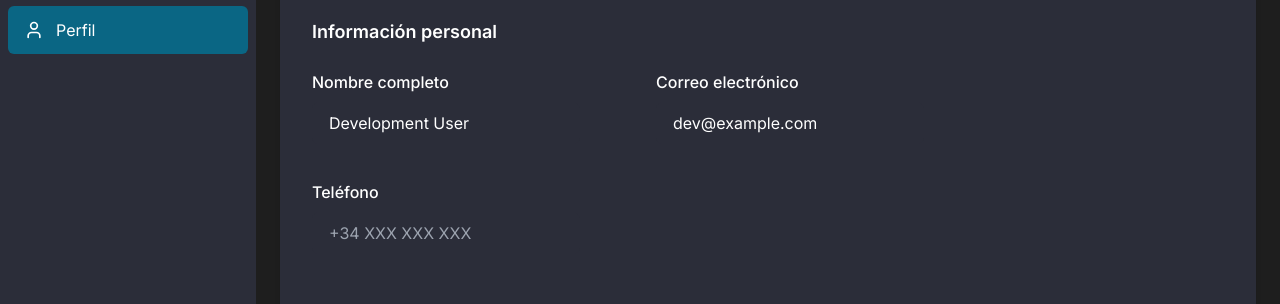
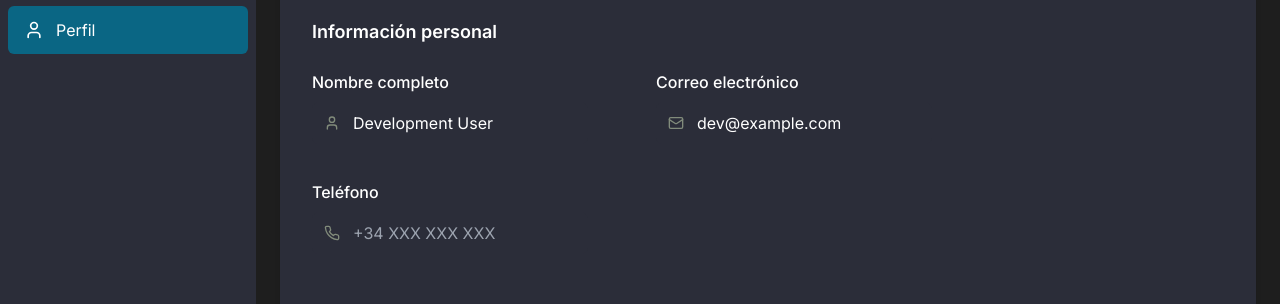
Before and after one commit to UCO-Proyecto-grado/knee-rehab-app-front, a React (Vite) app: page /perfil in a window 1280 px wide. Shown: the part 334-638 px from the top of the page. Built offline with nearby package versions, Linux system fonts and the light colour scheme.

Commit message:
Organizando configuraciones globales de lint.

```diff
--- a/package.json
+++ b/package.json
@@ -21,7 +21,7 @@
     "@types/jest": "^29.5.14",
     "@types/react": "^19.0.10",
     "@types/react-dom": "^19.0.4",
-    "@vitejs/plugin-react": "^4.3.1",
+    "@vitejs/plugin-react-swc": "^3.8.0",
     "autoprefixer": "^10.4.18",
     "eslint": "^9.22.0",
     "eslint-plugin-react-hooks": "^5.2.0",
--- /dev/null
+++ b/postcss.config.cjs
@@ -0,0 +1,6 @@
+const tailwindcss = require('tailwindcss');
+const autoprefixer = require('autoprefixer');
+
+module.exports = {
+  plugins: [tailwindcss, autoprefixer],
+};
--- a/src/components/Button.tsx
+++ b/src/components/Button.tsx
@@ -4,6 +4,7 @@ interface ButtonProps {
   children: React.ReactNode;
   type?: 'button' | 'submit' | 'reset';
   variant?: 'primary' | 'secondary' | 'outline' | 'danger';
+  size?: 'sm' | 'md' | 'lg';
   className?: string;
   onClick?: () => void;
   disabled?: boolean;
--- a/src/components/Input.tsx
+++ b/src/components/Input.tsx
@@ -1,15 +1,19 @@
-import React, { forwardRef } from 'react';
+import React, { forwardRef, ReactNode } from 'react';
 
 interface InputProps extends React.InputHTMLAttributes<HTMLInputElement> {
   label?: string;
   error?: string;
   fullWidth?: boolean;
+  icon?: ReactNode;
 }
 
 const Input = forwardRef<HTMLInputElement, InputProps>(
-  ({ label, error, fullWidth = true, className = '', ...props }, ref) => {
+  ({ label, error, fullWidth = true, icon, className = '', ...props }, ref) => {
     const widthClass = fullWidth ? 'w-full' : '';
-    const errorClass = error ? 'border-functional-coral focus:border-functional-coral focus:ring-functional-coral' : 'border-background-dark focus:border-functional-blue-light focus:ring-functional-blue-light';
+    const errorClass = error
+      ? 'border-functional-coral focus:border-functional-coral focus:ring-functional-coral'
+      : 'border-background-dark focus:border-functional-blue-light focus:ring-functional-blue-light';
+    const paddingLeftClass = icon ? 'pl-10' : 'px-4';
 
     return (
       <div className={`mb-4 ${widthClass}`}>
@@ -18,12 +22,21 @@ const Input = forwardRef<HTMLInputElement, InputProps>(
             {label}
           </label>
         )}
-        <input
-          ref={ref}
-          className={`bg-background-dark text-typography-secondary rounded-md py-2 px-4 border focus:outline-none focus:ring-1 transition-all duration-200 ${errorClass} ${className}`}
-          {...props}
-        />
-        {error && <p className="mt-1 text-functional-coral text-sm">{error}</p>}
+        <div className="relative">
+          {icon && (
+            <span className="absolute left-3 top-1/2 transform -translate-y-1/2 text-neutral-secondary">
+              {icon}
+            </span>
+          )}
+          <input
+            ref={ref}
+            className={`bg-background-dark text-typography-secondary rounded-md py-2 ${paddingLeftClass} border focus:outline-none focus:ring-1 transition-all duration-200 ${errorClass} ${className}`}
+            {...props}
+          />
+        </div>
+        {error && (
+          <p className="mt-1 text-functional-coral text-sm">{error}</p>
+        )}
       </div>
     );
   }
--- a/src/components/ProtectedRoute.tsx
+++ b/src/components/ProtectedRoute.tsx
@@ -1,8 +1,9 @@
 import { Navigate } from 'react-router-dom';
 import { useAuth } from '../context/AuthContext';
+import { ReactNode } from 'react';
 
 interface ProtectedRouteProps {
-  children: JSX.Element;
+  children: ReactNode;
 }
 
 const ProtectedRoute: React.FC<ProtectedRouteProps> = ({ children }) => {
--- a/src/context/AuthContext.tsx
+++ b/src/context/AuthContext.tsx
@@ -41,8 +41,7 @@ export const AuthProvider: React.FC<{ children: React.ReactNode }> = ({ children
     }
     setIsLoading(false);
   }, []);
-
-  const login = async (email: string, password: string) => {
+  const login = async (email: string, _password: string) => {
     setIsLoading(true);
     try {
       await new Promise((resolve) => setTimeout(resolve, 1000));
@@ -61,7 +60,7 @@ export const AuthProvider: React.FC<{ children: React.ReactNode }> = ({ children
     }
   };
 
-  const register = async (email: string, password: string, name: string) => {
+  const register = async (email: string, _password: string, name: string) => {
     setIsLoading(true);
     try {
       await new Promise((resolve) => setTimeout(resolve, 1000));
--- a/src/pages/DashboardPage.tsx
+++ b/src/pages/DashboardPage.tsx
@@ -6,7 +6,7 @@ import Button from '../components/Button';
 
 const DashboardPage = () => {
   const { user } = useAuth();
-  const [currentDay, setCurrentDay] = useState(3); // Example: day 3 of program
+  const [currentDay, _setCurrentDay] = useState(3); // Example: day 3 of program
 
   const todaysExercises = [
     {
--- a/src/pages/ProfilePage.tsx
+++ b/src/pages/ProfilePage.tsx
@@ -6,7 +6,7 @@ import { User, Mail, Phone, Bell, Shield, LogOut } from 'lucide-react';
 import { useAuth } from '../context/AuthContext';
 
 const ProfilePage = () => {
-  const { user, logout } = useAuth();
+  const { user } = useAuth();
   const [activeTab, setActiveTab] = useState('personal');
 
   const tabs = [
--- a/src/pages/ProgressPage.tsx
+++ b/src/pages/ProgressPage.tsx
@@ -4,7 +4,7 @@ import { useState } from 'react';
 
 const ProgressPage = () => {
   const [selectedPeriod, setSelectedPeriod] = useState('semana');
-  const [currentWeek, setCurrentWeek] = useState('Mayo 1-7, 2025');
+  const [currentWeek, _setCurrentWeek] = useState('Mayo 1-7, 2025');
 
   // Mock data for charts
   const weeklyData = [65, 68, 70, 72, 75, 73, 78];
--- a/vite.config.ts
+++ b/vite.config.ts
@@ -1,5 +1,5 @@
 import { defineConfig } from 'vite';
-import react from '@vitejs/plugin-react';
+import react from '@vitejs/plugin-react-swc';
 
 // https://vitejs.dev/config/
 export default defineConfig({
```
Also changed, not shown: 1 other file (tests, documents, lock files or other folders).
